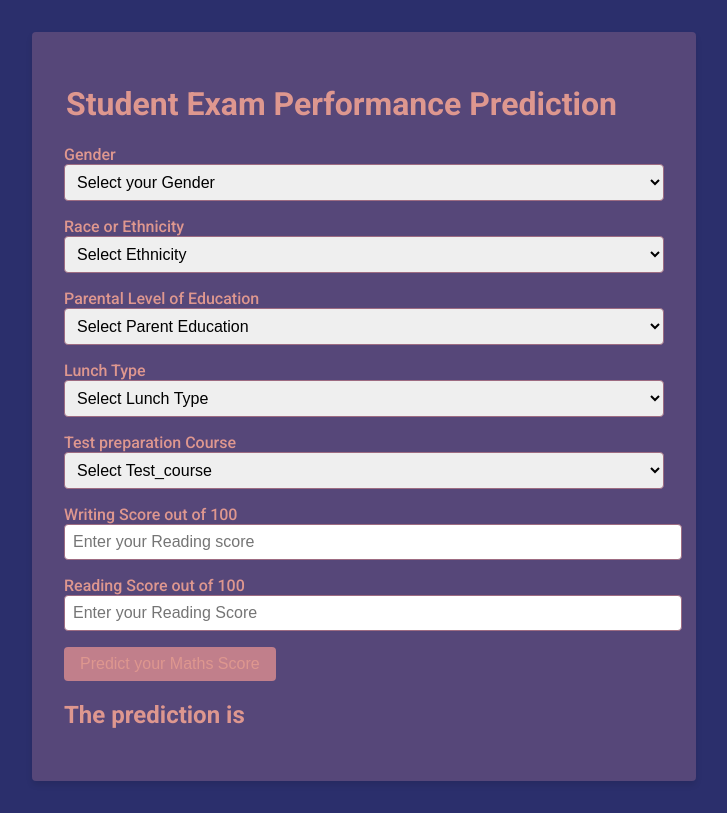
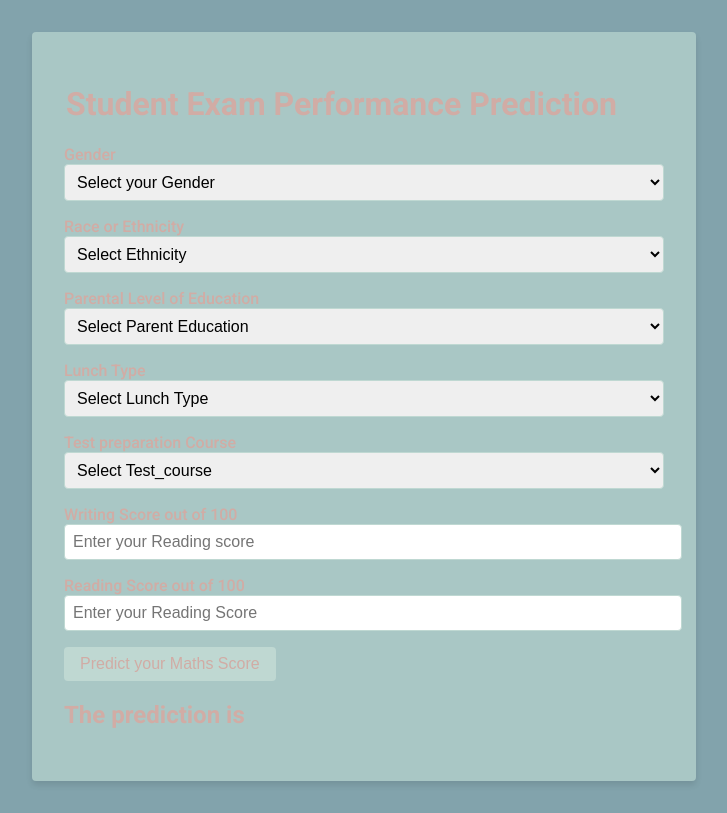
Before and after one commit to thoremi2011/end_to_end_ML_project, a Flask app: page /predictdata in a window 1280 px wide. Shown: the whole page, without its empty margins (276-1003 px from the left). Run offline with Flask 3, Linux system fonts and the light colour scheme.

Commit message:
Css try 3

```diff
--- a/static/styles.css
+++ b/static/styles.css
@@ -1,21 +1,21 @@
 body {
     font-family: "Roboto", sans-serif;
-    background-color: #2B2F6C; /* Dark blue */
-    color: #DE978F; /* Light coral */
+    background-color: #82A3AC; /* Darker blue */
+    color: #D1ACA5; /* Light brown */
 }
 
 .login {
     max-width: 600px;
     margin: 2rem auto;
     padding: 2rem;
-    background-color: #564779; /* Dark purple */
+    background-color: #A9C7C5; /* Light blue */
     box-shadow: 0 4px 6px rgba(0, 0, 0, 0.1);
     border-radius: 4px;
 }
 
 h1,
 h2 {
-    color: #DE978F; /* Light coral */
+    color: #D1ACA5; /* Light brown */
 }
 
 .form-label {
@@ -28,20 +28,20 @@
     width: 100%;
     padding: 0.5rem;
     font-size: 1rem;
-    border: 1px solid #9D6C82; /* Dusty pink */
+    border: 1px solid #BFD8D2; /* Soft green */
     border-radius: 4px;
     margin-bottom: 1rem;
 }
 
 .form-control:focus {
-    border-color: #C17F8B; /* Muted pink */
+    border-color: #E2CFC9; /* Light pink */
     outline: none;
 }
 
 .btn {
     display: inline-block;
-    background-color: #C17F8B; /* Muted pink */
-    color: #DE978F; /* Light coral */
+    background-color: #BFD8D2; /* Soft green */
+    color: #D1ACA5; /* Light brown */
     padding: 0.5rem 1rem;
     font-size: 1rem;
     border: none;
@@ -50,9 +50,9 @@
 }
 
 .btn:hover {
-    background-color: #9D6C82; /* Dusty pink */
+    background-color: #E2CFC9; /* Light pink */
 }
 
 .btn:active {
-    background-color: #564779; /* Dark purple */
+    background-color: #A9C7C5; /* Light blue */
 }
```
